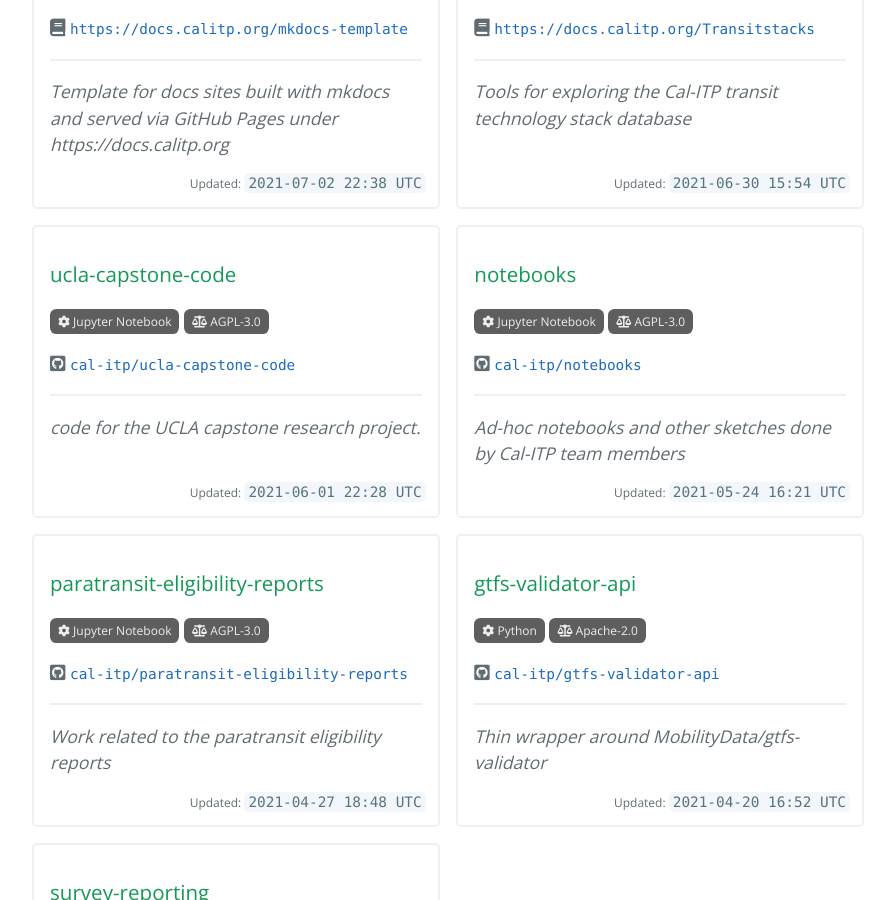
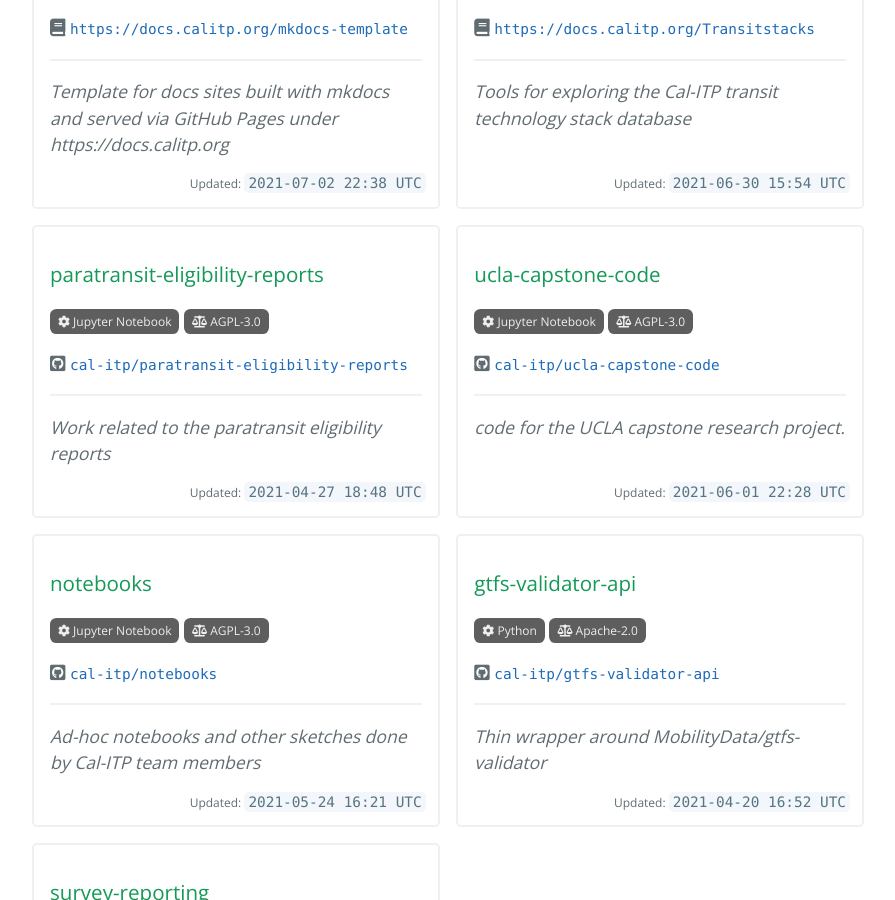
Before and after one commit to cal-itp/cal-itp.github.io, a Jekyll site: the page built from index.html, in a window 1280 px wide and 900 px high, scrolled down 2097 px. Shown: the whole window, without its empty margins (192-1087 px from the left). Built offline with Jekyll 4.4.1, drawn with Linux system fonts in a browser that asks for light colours; nearby versions of some CDN libraries; the repository's description, which GitHub fills in, is left out.

Commit message:
fix(repos): maintain sort by update timestamp
while the pipeline now obtains repository data sorted by name,
we still want to display repos on the homepage sorted by update
timestamp

reverse so most recent update is first

```diff
--- a/_includes/repos/index.html
+++ b/_includes/repos/index.html
@@ -1,5 +1,6 @@
 <div class="repo-list">
-{% for repo in site.data.repos %}
+{% assign repos = site.data.repos | sort: "updated_at" | reverse %}
+{% for repo in repos %}
     {% include repos/record.html repo=repo %}
 {% endfor %}
 </div>
```
